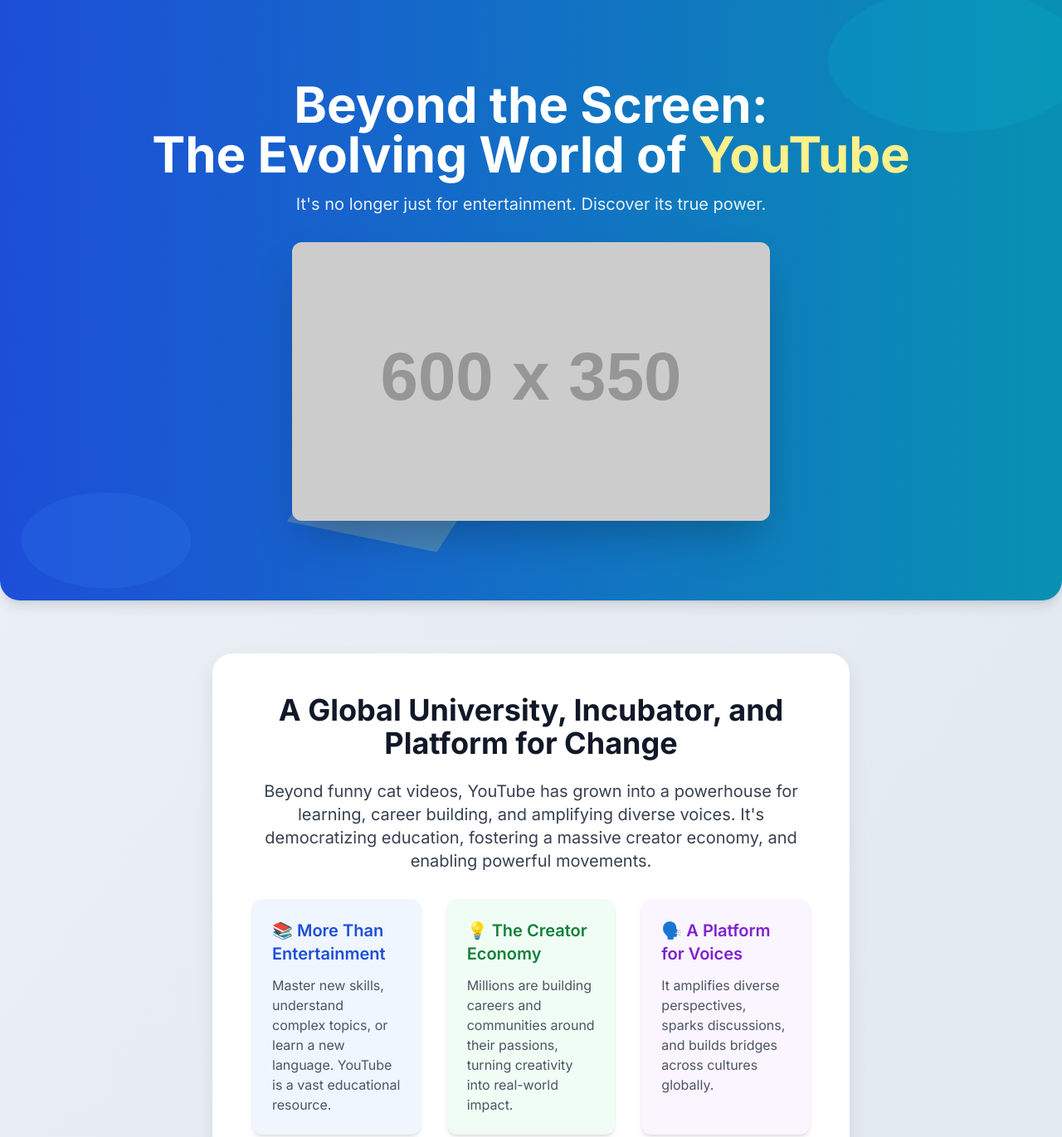
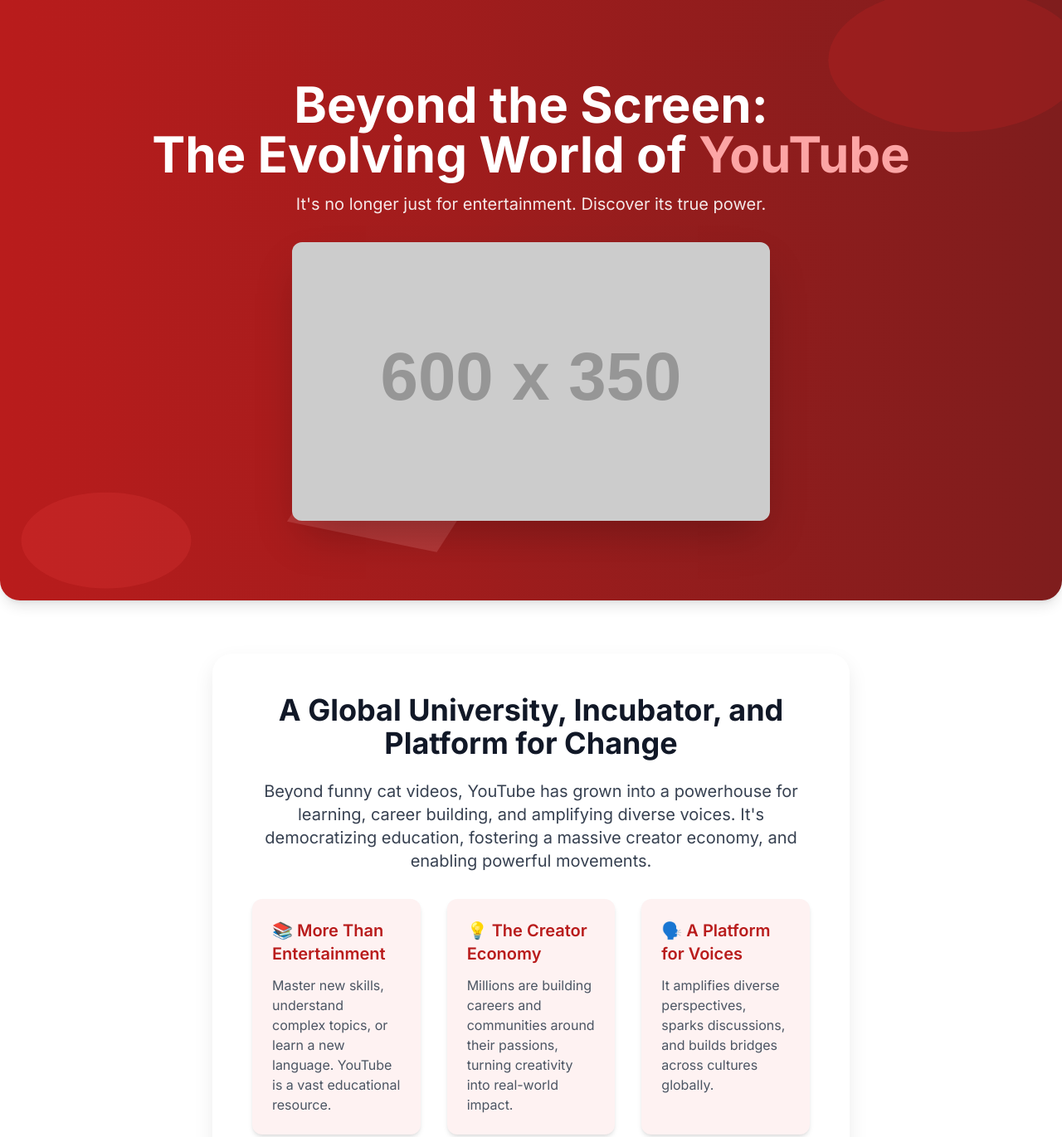
Before and after one commit to RSaiSathvika/Youtube, a plain HTML site: page index.html in a window 1280 px wide. Shown: the top 1371 px of the page at 83% size. Drawn offline with nearby package versions, Linux system fonts and the light colour scheme; placeholder pictures from the web are drawn by us.

Commit message:
Update index.html

```diff
--- a/index.html
+++ b/index.html
@@ -16,8 +16,8 @@
     <style>
         body {
             font-family: 'Inter', sans-serif;
-            /* Softer, calming background gradient */
-            background: linear-gradient(to bottom right, #edf2f7, #e0e7ee);
+            /* White background */
+            background: #ffffff;
             min-height: 100vh;
             display: flex;
             flex-direction: column;
@@ -39,27 +39,27 @@
 <body class="text-gray-800">
 
     <!-- Header/Hero Section -->
-    <header class="relative bg-gradient-to-r from-blue-700 to-cyan-600 text-white py-16 md:py-24 overflow-hidden rounded-b-3xl shadow-lg">
+    <header class="relative bg-gradient-to-r from-red-700 to-red-900 text-white py-16 md:py-24 overflow-hidden rounded-b-3xl shadow-lg">
         <div class="container mx-auto px-4 text-center relative z-10">
             <h1 class="text-4xl md:text-6xl font-bold mb-4 leading-tight">
-                Beyond the Screen: <br class="hidden md:inline"> The Evolving World of <span class="text-yellow-200">YouTube</span>
+                Beyond the Screen: <br class="hidden md:inline"> The Evolving World of <span class="text-red-300">YouTube</span>
             </h1>
             <p class="text-lg md:text-xl max-w-2xl mx-auto mb-8 opacity-90">
                 It's no longer just for entertainment. Discover its true power.
             </p>
             <!-- Placeholder Image related to YouTube's evolution -->
-            <img src="https://placehold.co/600x350/2C5282/FFFFFF?text=YouTube+Evolution"
+            <img src="https://placehold.co/600x350/B71C1C/FFFFFF?text=YouTube+Evolution"
                  alt="Illustration depicting YouTube's evolution from simple videos to a global platform for learning and content creation"
                  class="mx-auto w-full max-w-md md:max-w-xl rounded-xl shadow-2xl transform hover:scale-105 transition-transform duration-300 ease-in-out"
-                 onerror="this.onerror=null;this.src='https://placehold.co/600x350/2C5282/FFFFFF?text=Image+Loading+Error';"
+                 onerror="this.onerror=null;this.src='https://placehold.co/600x350/B71C1C/FFFFFF?text=Image+Loading+Error';"
             >
         </div>
         <!-- Background decorative elements (optional) -->
         <div class="absolute inset-0 z-0 opacity-20">
             <svg class="w-full h-full" viewBox="0 0 100 100" preserveAspectRatio="none">
-                <circle cx="10" cy="90" r="8" fill="currentColor" class="text-blue-500"></circle>
-                <circle cx="90" cy="10" r="12" fill="currentColor" class="text-cyan-500"></circle>
-                <rect x="30" y="70" width="15" height="20" fill="currentColor" class="text-yellow-200" transform="rotate(20 37.5 80)"></rect>
+                <circle cx="10" cy="90" r="8" fill="currentColor" class="text-red-500"></circle>
+                <circle cx="90" cy="10" r="12" fill="currentColor" class="text-red-600"></circle>
+                <rect x="30" y="70" width="15" height="20" fill="currentColor" class="text-red-300" transform="rotate(20 37.5 80)"></rect>
             </svg>
         </div>
     </header>
@@ -75,16 +75,16 @@
             </p>
 
             <div class="grid grid-cols-1 md:grid-cols-3 gap-8 mb-10 text-left">
-                <div class="p-6 bg-blue-50 rounded-xl shadow-md">
-                    <h3 class="font-semibold text-xl mb-3 text-blue-700">📚 More Than Entertainment</h3>
+                <div class="p-6 bg-red-50 rounded-xl shadow-md">
+                    <h3 class="font-semibold text-xl mb-3 text-red-700">📚 More Than Entertainment</h3>
                     <p class="text-gray-600">Master new skills, understand complex topics, or learn a new language. YouTube is a vast educational resource.</p>
                 </div>
-                <div class="p-6 bg-green-50 rounded-xl shadow-md">
-                    <h3 class="font-semibold text-xl mb-3 text-green-700">💡 The Creator Economy</h3>
+                <div class="p-6 bg-red-50 rounded-xl shadow-md">
+                    <h3 class="font-semibold text-xl mb-3 text-red-700">💡 The Creator Economy</h3>
                     <p class="text-gray-600">Millions are building careers and communities around their passions, turning creativity into real-world impact.</p>
                 </div>
-                <div class="p-6 bg-purple-50 rounded-xl shadow-md">
-                    <h3 class="font-semibold text-xl mb-3 text-purple-700">🗣️ A Platform for Voices</h3>
+                <div class="p-6 bg-red-50 rounded-xl shadow-md">
+                    <h3 class="font-semibold text-xl mb-3 text-red-700">🗣️ A Platform for Voices</h3>
                     <p class="text-gray-600">It amplifies diverse perspectives, sparks discussions, and builds bridges across cultures globally.</p>
                 </div>
             </div>
```
